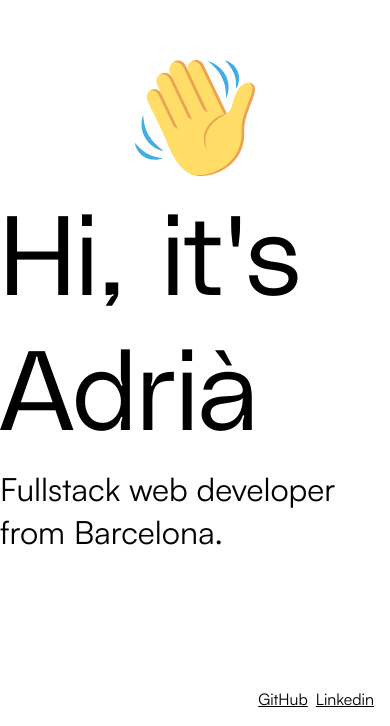
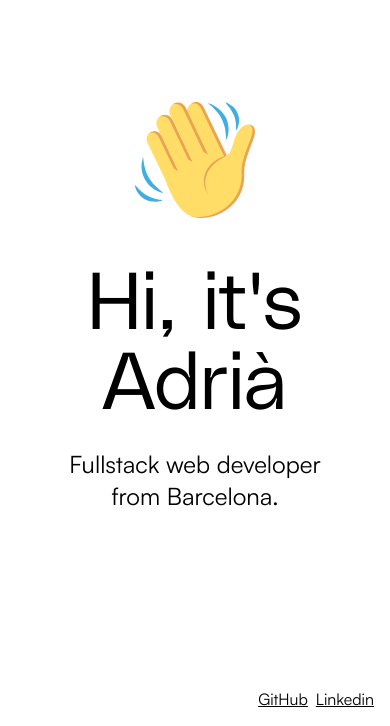
Before and after one commit to adriablancafort/portfolio, a plain HTML site: page index.html in a window 390 px wide. Shown: the part 118-844 px from the top of the page. Drawn offline with Linux system fonts and the light colour scheme.

Commit message:
Mobile responsive

```diff
--- a/styles.css
+++ b/styles.css
@@ -24,7 +24,6 @@ body {
   flex-direction: column;
   justify-content: center;
   align-items: center;
-  position: relative;
 }
 
 h1 {
@@ -61,6 +60,20 @@ a:hover {
   right: 1rem;
   display: flex;
   gap: 0.5rem;
+}
+
+@media (max-width: 768px) {
+  h1 {
+    font-size: 5rem;
+    text-align: center;
+    line-height: 5rem;
+    margin: 2rem 0;
+  }
+  p {
+    font-size: 1.5rem;
+    text-align: center;
+    max-width: 16rem;
+  }
 }
 
 @keyframes fade-in-up {
```
